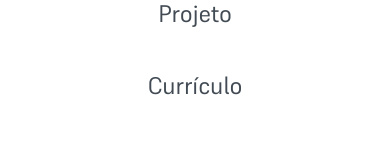
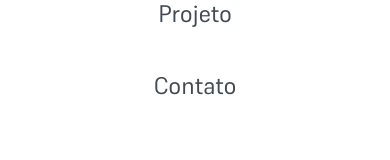
Before and after one commit to fvxstx/curriculum, a Next.js app: page / in a window 390 px wide. Both pictures are taken after a click on the button 352 px from the left and 40 px from the top of the page. Shown: the part 239-399 px from the top of the page. Built offline with nearby package versions, Linux system fonts and the light colour scheme.

Commit message:
fix: header name

```diff
--- a/src/components/Header.tsx
+++ b/src/components/Header.tsx
@@ -67,7 +67,7 @@ const ModalNav = ({
           </li>
 
           <li>
-            <a href="/contato">Currículo</a>
+            <a href="/contato">Contato</a>
           </li>
         </ul>
       </nav>
```
